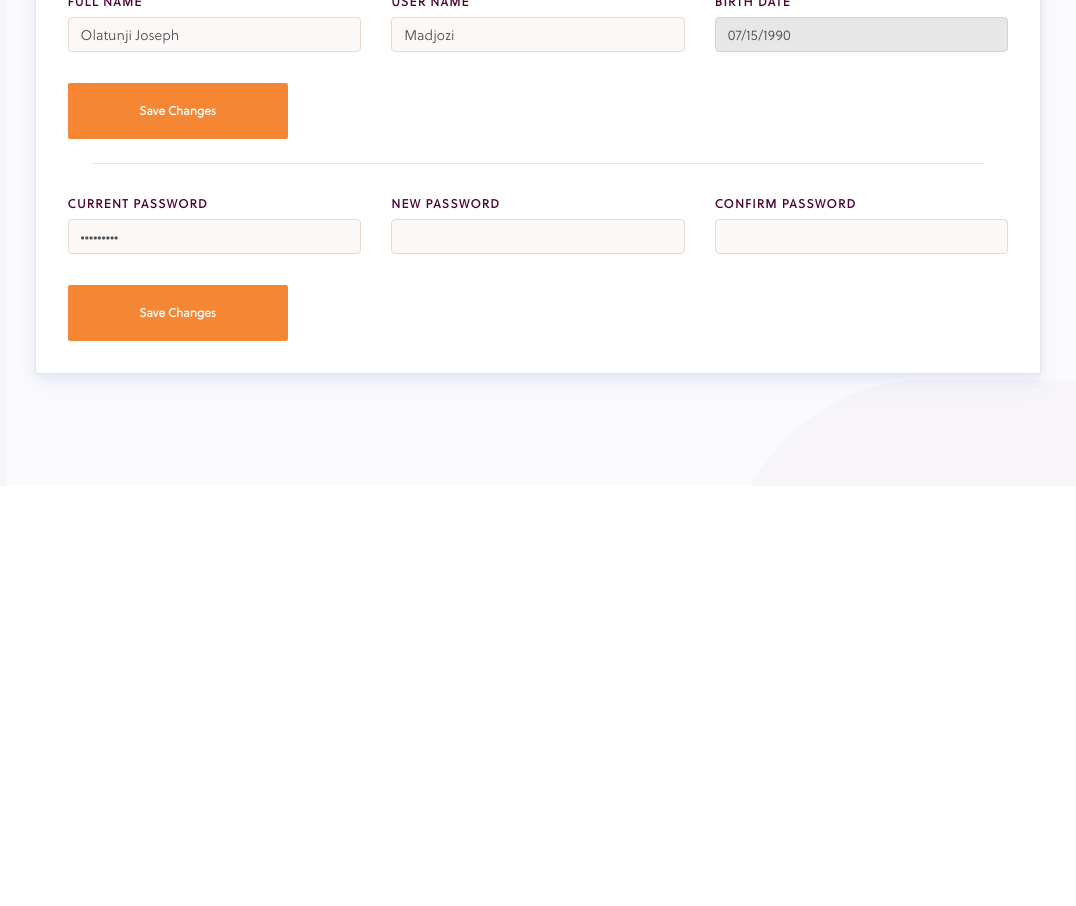
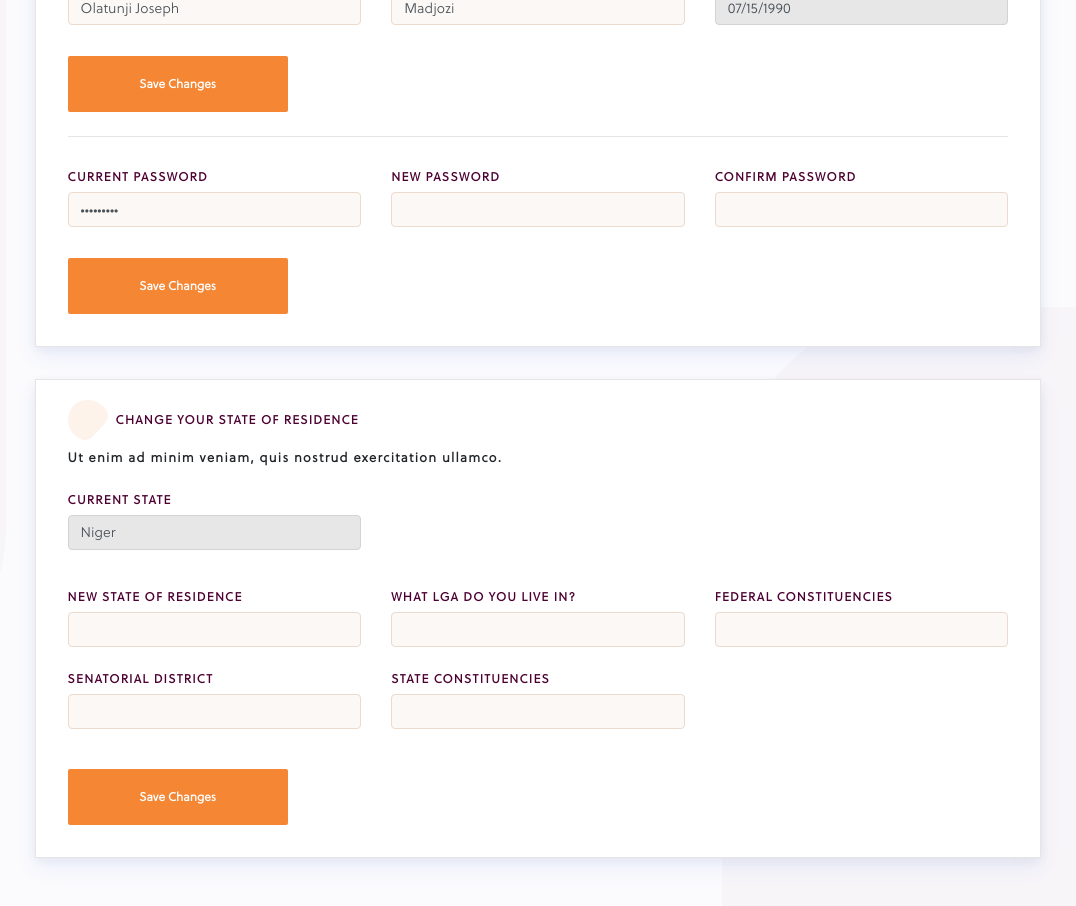
Before and after one commit to Seyidayo/Insurance-Application, a Vue app: page /settings in a window 1280 px wide. Shown: the part 520-1426 px from the top of the page, without its empty margins (102-1178 px from the left). Before the commit the page ends 1006 px from the top, so only its background shows below. Built offline with nearby package versions, Linux system fonts and the light colour scheme.

Commit message:
Hotfix(View)

```diff
--- a/src/App.vue
+++ b/src/App.vue
@@ -1,7 +1,7 @@
 <template>
   <main id="app" class="main-background">
     <Navbar />
-    <router-view />
+    <router-view class="main-content" />
   </main>
 </template>
 <script>
--- a/src/assets/styles/components/_background.scss
+++ b/src/assets/styles/components/_background.scss
@@ -14,4 +14,8 @@
     box-sizing: border-box;
     border-radius: 4px;
   }
+
+  &:focus {
+    box-shadow: none;
+  }
 }
--- a/src/assets/styles/components/_container.scss
+++ b/src/assets/styles/components/_container.scss
@@ -99,3 +99,11 @@ ul.dropdown-menu.show {
 .line-down {
   margin: 0 24px;
 }
+
+#settings .line-down {
+  margin: 0;
+}
+
+.main-content {
+  padding-top: 45px;
+}
--- a/src/components/Navbar.vue
+++ b/src/components/Navbar.vue
@@ -1,6 +1,6 @@
 <template>
   <nav>
-    <b-navbar toggleable="sm" class="bg-white shadow-sm">
+    <b-navbar toggleable="sm" class="bg-white shadow-sm" fixed="top">
       <b-container>
         <b-navbar-brand>
           <router-link to="/">
--- a/src/views/Dashboard.vue
+++ b/src/views/Dashboard.vue
@@ -1,5 +1,5 @@
 <template>
-  <section class="py-6">
+  <section class="py-6 my-5">
     <b-container>
       <Loader v-if="STATISTICS_IS_FETCHING" />
       <Header v-else />
--- a/src/views/Settings.vue
+++ b/src/views/Settings.vue
@@ -24,7 +24,7 @@
                 </a>-->
                 <label class="file-select underline leading-loose">
                   Upload a new profile picture
-                  <input type="file" @change="handleFileChange" />
+                  <input type="file" />
                 </label>
                 <p
                   id="file-upload"
@@ -41,15 +41,15 @@
             <b-row class="my-4">
               <b-col sm>
                 <label for="first-name">Full Name</label>
-                <b-input type="email" id="first-name" value="Olatunji Joseph"></b-input>
+                <b-input type="text" id="first-name" value="Olatunji Joseph"></b-input>
               </b-col>
               <b-col sm>
                 <label for="user-name">User Name</label>
-                <b-input type="email" id="user-name" value="Madjozi"></b-input>
+                <b-input type="text" id="user-name" value="Madjozi"></b-input>
               </b-col>
               <b-col sm>
                 <label for="birth-date">Birth Date</label>
-                <b-input type="email" id="birth-date" value="07/15/1990" disabled></b-input>
+                <b-input type="text" id="birth-date" value="07/15/1990" disabled></b-input>
               </b-col>
             </b-row>
             <b-button class="p-2">Save Changes</b-button>
@@ -73,7 +73,7 @@
         </fieldset>
       </b-card>
 
-      <!-- <b-card class="my-4">
+      <b-card class="my-4">
         <fieldset>
           <b-form>
             <legend class="flex items-center">
@@ -115,7 +115,7 @@
             <b-button>Save Changes</b-button>
           </b-form>
         </fieldset>
-      </b-card>-->
+      </b-card>
     </b-container>
   </section>
 </template>
```
